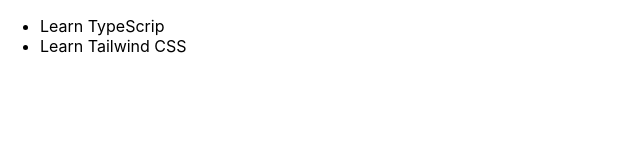
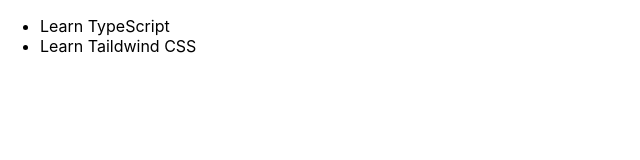
Before and after one commit to aniiaham/to-do-list.ts, a React (Create React App) app: page / in a window 1280 px wide. Shown: the top 160 px of the page, without its empty margins (0-640 px from the left). Built offline with nearby package versions, Linux system fonts and the light colour scheme; the HTML template or start-up script is replaced by a standard one.

Commit message:
second commit

```diff
--- a/src/App.tsx
+++ b/src/App.tsx
@@ -1,9 +1,11 @@
 import Todos from './components/Todos';
+import Todo from './models/todo';
 
 function App() {
+  const todos = [new Todo('Learn TypeScript'), new Todo('Learn Taildwind CSS')];
   return (
     <div>
-      <Todos items={['Learn TypeScrip', 'Learn Tailwind CSS']} />
+      <Todos items={todos} />
     </div>
   );
 }
--- /dev/null
+++ b/src/components/TodoItem.tsx
@@ -0,0 +1,7 @@
+import React from "react";
+
+const TodoItem: React.FC<{text: string}> = (props) => {
+    return <li>{props.text}</li>
+};
+
+export default TodoItem;
--- a/src/components/Todos.tsx
+++ b/src/components/Todos.tsx
@@ -1,10 +1,14 @@
 import React from "react";
 
-const Todos: React.FC<{ items: string[] }> = (props) => {
+import Todo from "../models/todo";
+import TodoItem from "./TodoItem";
+
+const Todos: React.FC<{ items: Todo[] }> = (props) => {
+    console.log(props)
   return (
     <ul>
       {props.items.map((item) => (
-        <li key={item}>{item}</li>
+       <TodoItem key={item.id} text={item.text}/>
       ))}
     </ul>
   );
--- /dev/null
+++ b/src/models/todo.ts
@@ -0,0 +1,11 @@
+class Todo {
+    id: string;
+    text: string;
+
+    constructor(todoText: string) {
+        this.text = todoText;
+        this.id = new Date().toDateString();
+    }
+}
+
+export default Todo;
```
